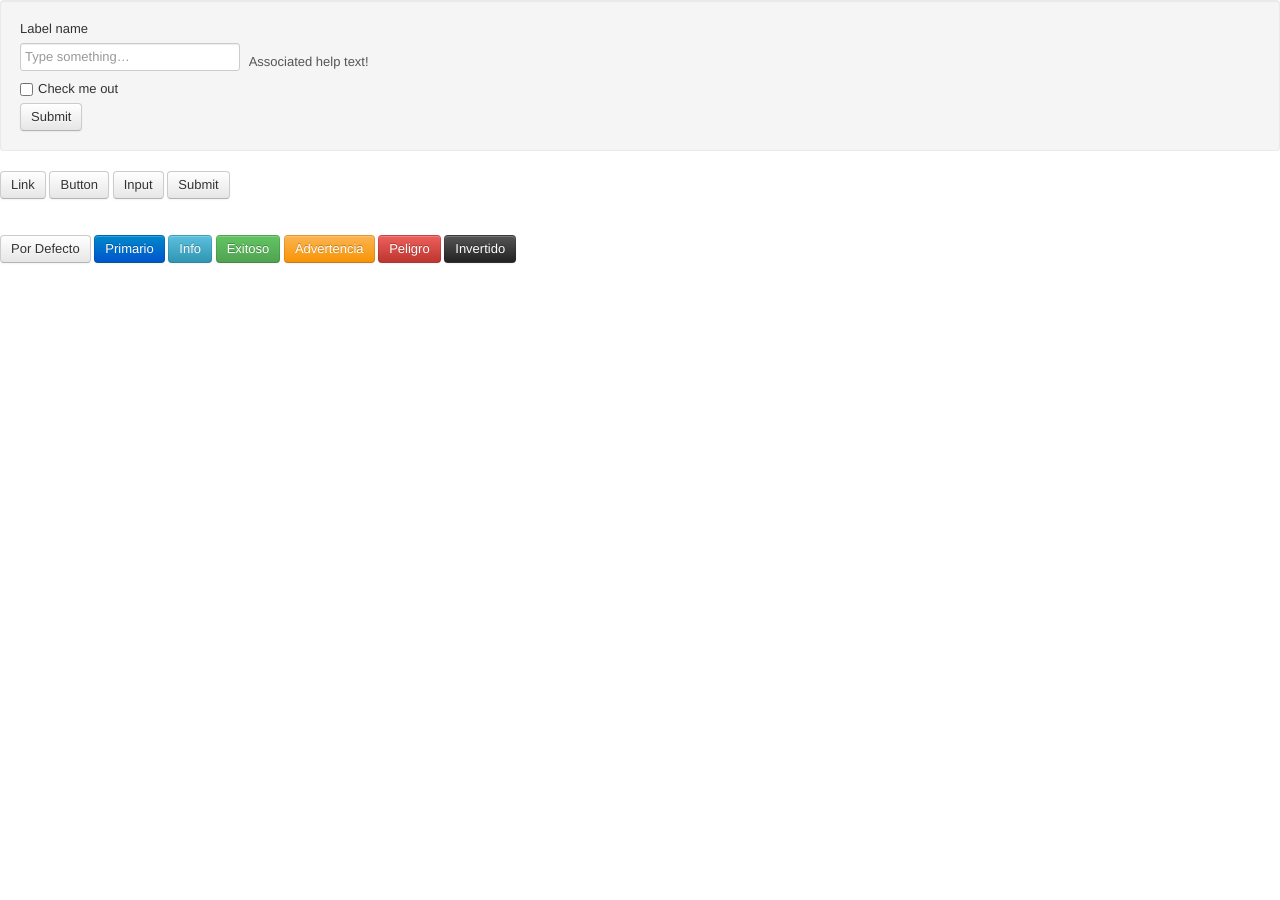
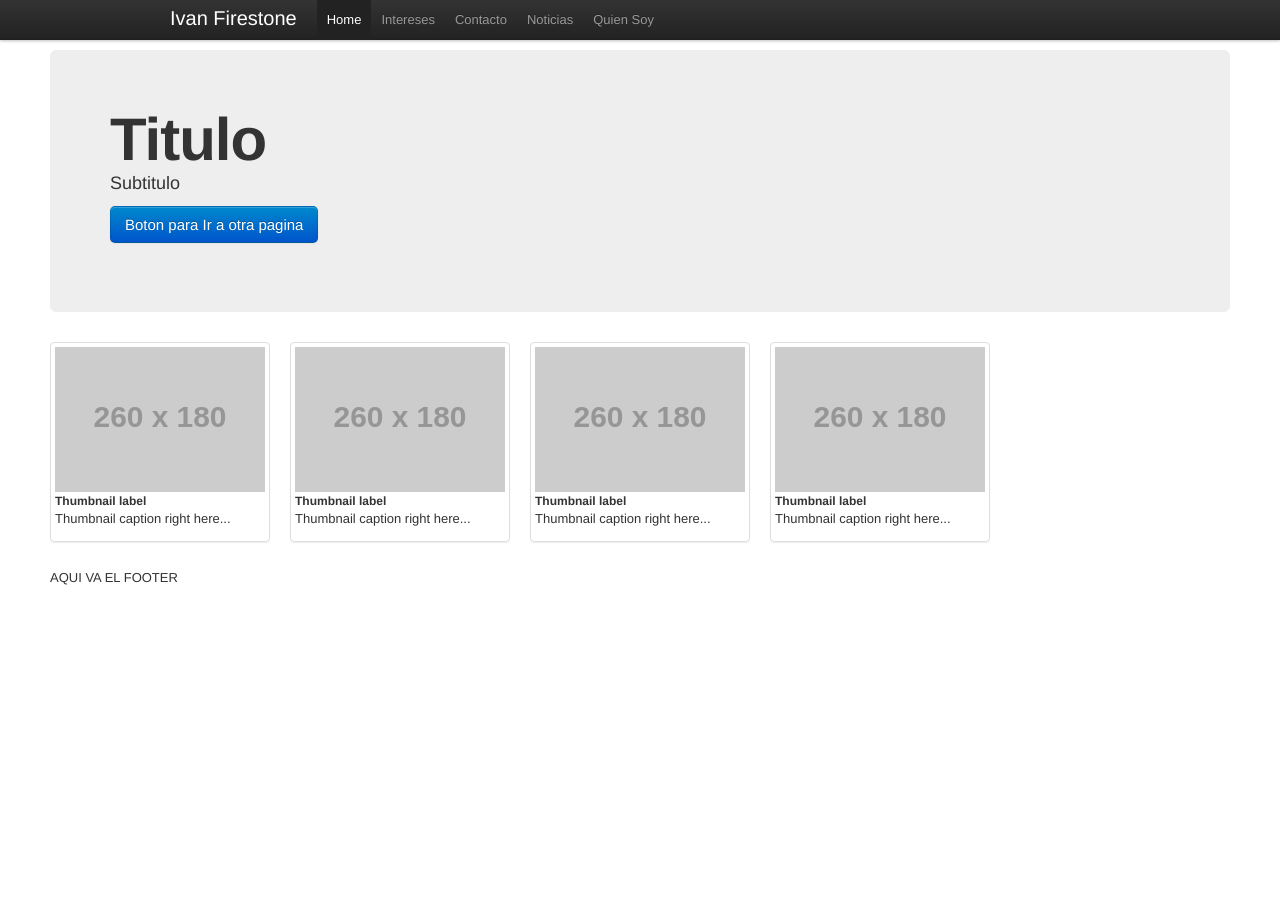
Before and after one commit to MADLABCG/programacion-3, a PHP site: page / in a window 1280 px wide. Before the commit the page ends 263 px from the top, so only its background shows below. Run offline with PHP 8.4, Linux system fonts and the light colour scheme; grey boxes labelled with a size stand in for pictures from a placeholder-image service; some libraries are stand-ins or nearby versions.

Commit message:
Proyecto Final P3 2024-03

```diff
--- a/2024-03/proyectofinal/css/styles.css
+++ b/2024-03/proyectofinal/css/styles.css
@@ -1,7 +1,7 @@
 body {
   font-family: Arial, sans-serif;
   margin: 0;
-  padding: 0;
+  padding: 50px;
   display: block;
   justify-content: center;
   align-items: center;
--- a/2024-03/proyectofinal/index.php
+++ b/2024-03/proyectofinal/index.php
@@ -1,45 +1,54 @@
-<!DOCTYPE html>
-<html lang="es">
+<?php $titulo = "Home"; ?>
+<?php $pagina = "1"; ?>
+<?php include 'layouts/header.php'; ?>
 
-<head>
-    <meta charset="UTF-8">
-    <meta name="viewport" content="width=device-width, initial-scale=1.0">
-    <title>Mi Información</title>
-    <!-- <link rel="stylesheet" href="/css/styles.css"> -->
-    <link rel="stylesheet" href="/bootstrap/css/bootstrap.css">
-</head>
 
 <body>
-    <form class="well">
-        <label>Label name</label>
-        <input type="text" class="span3" placeholder="Type something…">
-        <span class="help-inline">Associated help text!</span>
-        <label class="checkbox">
-            <input type="checkbox"> Check me out
-        </label>
-        <button type="submit" class="btn">Submit</button>
-    </form>
+    <div>
+        <div class="hero-unit">
+            <h1>Titulo</h1>
+            <p>Subtitulo</p>
+            <p>
+                <a class="btn btn-primary btn-large">
+                    Boton para Ir a otra pagina
+                </a>
+            </p>
+        </div>
 
-    <div>
-        <a class="btn" href="">Link</a>
-        <button class="btn" type="submit">
-            Button
-        </button>
-        <input class="btn" type="button" value="Input">
-        <input class="btn" type="submit" value="Submit">
+        <ul class="thumbnails">
+            <li class="span3">
+                <div class="thumbnail">
+                    <img src="https://placehold.it/260x180" alt="">
+                    <h5>Thumbnail label</h5>
+                    <p>Thumbnail caption right here...</p>
+                </div>
+            </li>
+            <li class="span3">
+                <div class="thumbnail">
+                    <img src="https://placehold.it/260x180" alt="">
+                    <h5>Thumbnail label</h5>
+                    <p>Thumbnail caption right here...</p>
+                </div>
+            </li>
+            <li class="span3">
+                <div class="thumbnail">
+                    <img src="https://placehold.it/260x180" alt="">
+                    <h5>Thumbnail label</h5>
+                    <p>Thumbnail caption right here...</p>
+                </div>
+            </li>
+            <li class="span3">
+                <div class="thumbnail">
+                    <img src="https://placehold.it/260x180" alt="">
+                    <h5>Thumbnail label</h5>
+                    <p>Thumbnail caption right here...</p>
+                </div>
+            </li>
+        </ul>
+
     </div>
-    <br>
-    <br>
-    <div>
-        <button class="btn">Por Defecto</button>
-        <button class="btn btn-primary">Primario</button>
-        <button class="btn btn-info">Info</button>
-        <button class="btn btn-success">Exitoso</button>
-        <button class="btn btn-warning">Advertencia</button>
-        <button class="btn btn-danger">Peligro</button>
-        <button class="btn btn-inverse">Invertido</button>
-    </div>
-
 </body>
 
+<?php include 'layouts/footer.php'; ?>
+
 </html>
--- /dev/null
+++ b/2024-03/proyectofinal/layouts/footer.php
@@ -0,0 +1,3 @@
+<div>
+    AQUI VA EL FOOTER
+</div>
--- /dev/null
+++ b/2024-03/proyectofinal/layouts/header.php
@@ -0,0 +1,14 @@
+<!DOCTYPE html>
+<html lang="es">
+
+<head>
+    <meta charset="UTF-8">
+    <meta name="viewport" content="width=device-width, initial-scale=1.0">
+    <title><?php echo $titulo ?></title>
+    <link rel="stylesheet" href="/css/styles.css">
+    <link rel="stylesheet" href="/bootstrap/css/bootstrap.css">
+</head>
+
+<div>
+    <?php include 'navbar.php'; ?>
+</div>
--- /dev/null
+++ b/2024-03/proyectofinal/layouts/navbar.php
@@ -0,0 +1,49 @@
+<?php
+$pagina1 = "";
+$pagina2 = "";
+$pagina3 = "";
+$pagina4 = "";
+$pagina5 = "";
+
+if ($pagina == "1") {
+    $pagina1 = "active";
+}
+if ($pagina == "2") {
+    $pagina2 = "active";
+}
+if ($pagina == "3") {
+    $pagina3 = "active";
+}
+if ($pagina == "4") {
+    $pagina4 = "active";
+}
+if ($pagina == "5") {
+    $pagina5 = "active";
+}
+?>
+
+<div class="navbar navbar-fixed-top">
+    <div class="navbar-inner">
+        <div class="container">
+            <!-- Be sure to leave the brand out there if you want it shown -->
+            <a class="brand" href="index.php">Ivan Firestone</a>
+            <ul class="nav">
+                <li class="<?php echo $pagina1 ?>">
+                    <a href="index.php">Home</a>
+                </li>
+                <li class="<?php echo $pagina2 ?>">
+                    <a href="intereses.php">Intereses</a>
+                </li>
+                <li class="<?php echo $pagina3 ?>">
+                    <a href="contactos.php">Contacto</a>
+                </li>
+                <li class="<?php echo $pagina4 ?>">
+                    <a href="noticias.php">Noticias</a>
+                </li>
+                <li class="<?php echo $pagina5 ?>">
+                    <a href="about.php">Quien Soy</a>
+                </li>
+            </ul>
+        </div>
+    </div>
+</div>
```
Also changed, not shown: 2024-03/proyectofinal/about.php (added, +15 -0 lines), 2024-03/proyectofinal/contactos.php (added, +15 -0 lines), 2024-03/proyectofinal/info.php (added, +32 -0 lines), 2024-03/proyectofinal/intereses.php (added, +15 -0 lines), 2024-03/proyectofinal/noticias.php (added, +15 -0 lines).
